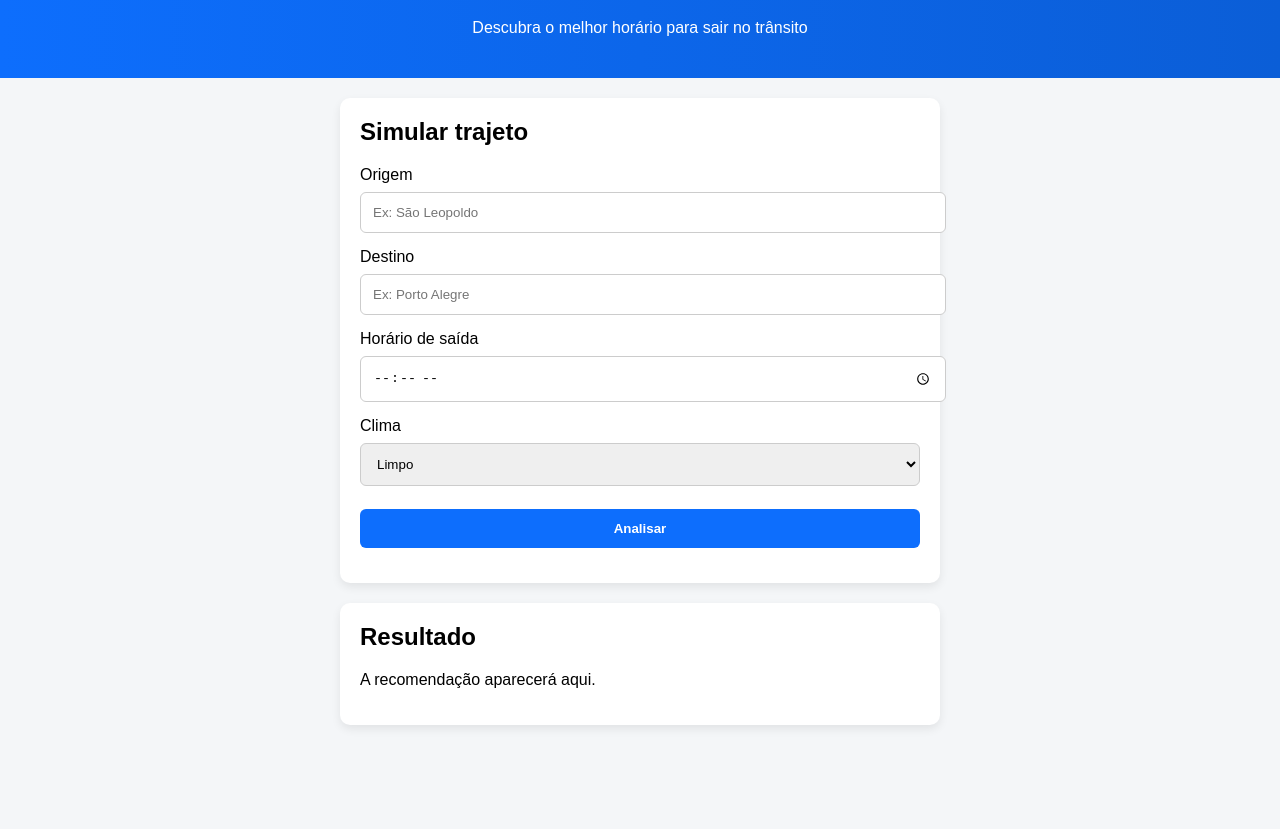
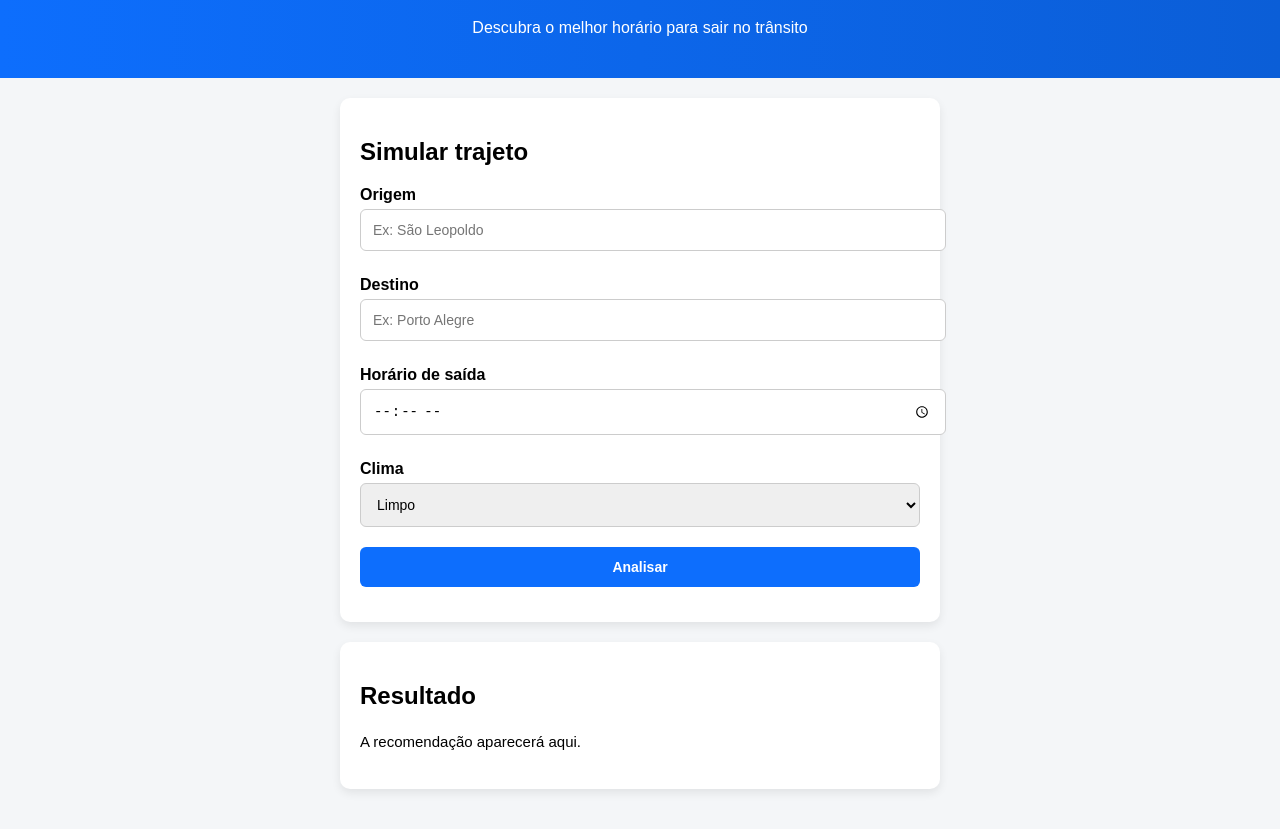
Before and after one commit to RobersonCodes/vialivre-ai, a website: page frontend/index.html in a window 1280 px wide. Shown: the part 86-915 px from the top of the page. Before the commit the page ends 851 px from the top, so only its background shows below. Drawn offline with Linux system fonts and the light colour scheme.

Commit message:
style: melhora layout da interface

```diff
--- a/frontend/style.css
+++ b/frontend/style.css
@@ -1,70 +1,60 @@
-body {
+body{
 font-family: Arial, Helvetica, sans-serif;
 background: #f4f6f8;
-margin: 0;
+margin:0;
 }
 
-header {
+header{
 background: linear-gradient(90deg,#0d6efd,#0b5ed7);
-color: white;
-padding: 25px;
-text-align: center;
+color:white;
+padding:25px;
+text-align:center;
 }
 
-main {
-max-width: 600px;
-margin: auto;
-padding: 20px;
+main{
+max-width:600px;
+margin:auto;
+padding:20px;
 }
 
-section {
-background: white;
-padding: 20px;
-margin-bottom: 20px;
-border-radius: 10px;
-box-shadow: 0 4px 10px rgba(0,0,0,0.08);
+section{
+background:white;
+padding:20px;
+margin-bottom:20px;
+border-radius:10px;
+box-shadow:0 4px 10px rgba(0,0,0,0.08);
 }
 
-input, select, button {
-
-width: 100%;
-
-padding: 12px;
-
-margin-top: 8px;
-
-margin-bottom: 15px;
-
-border-radius: 6px;
-
-border: 1px solid #ccc;
-
+label{
+display:block;
+margin-top:10px;
+font-weight:bold;
 }
 
-button {
-
-background: #0d6efd;
-
-color: white;
-
-font-weight: bold;
-
-border: none;
-
-cursor: pointer;
-
-transition: 0.3s;
-
+input,select,button{
+width:100%;
+padding:12px;
+margin-top:5px;
+margin-bottom:15px;
+border-radius:6px;
+border:1px solid #ccc;
+font-size:14px;
 }
 
-button:hover {
-
-background: #0b5ed7;
-
+button{
+background:#0d6efd;
+color:white;
+font-weight:bold;
+border:none;
+cursor:pointer;
+transition:0.3s;
 }
 
-h2 {
+button:hover{
+background:#0b5ed7;
+}
 
-margin-top: 0;
-
+#resultado{
+font-size:15px;
+line-height:1.6;
 }
```
